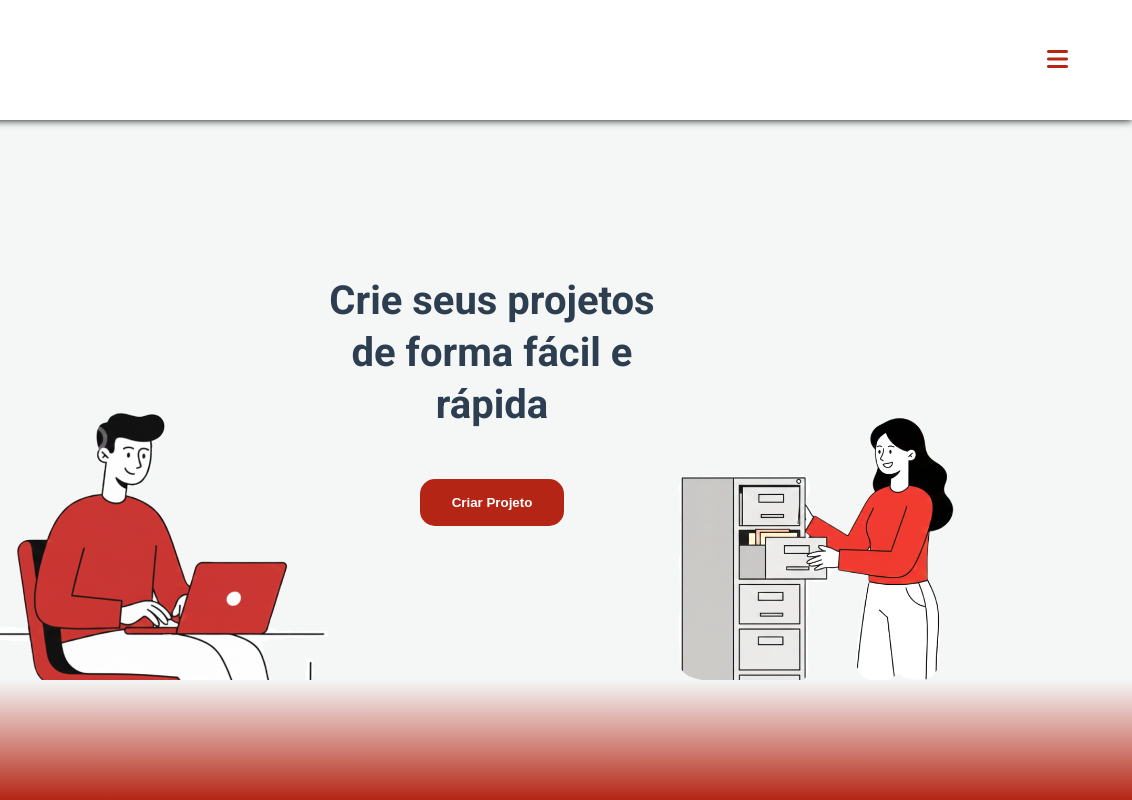
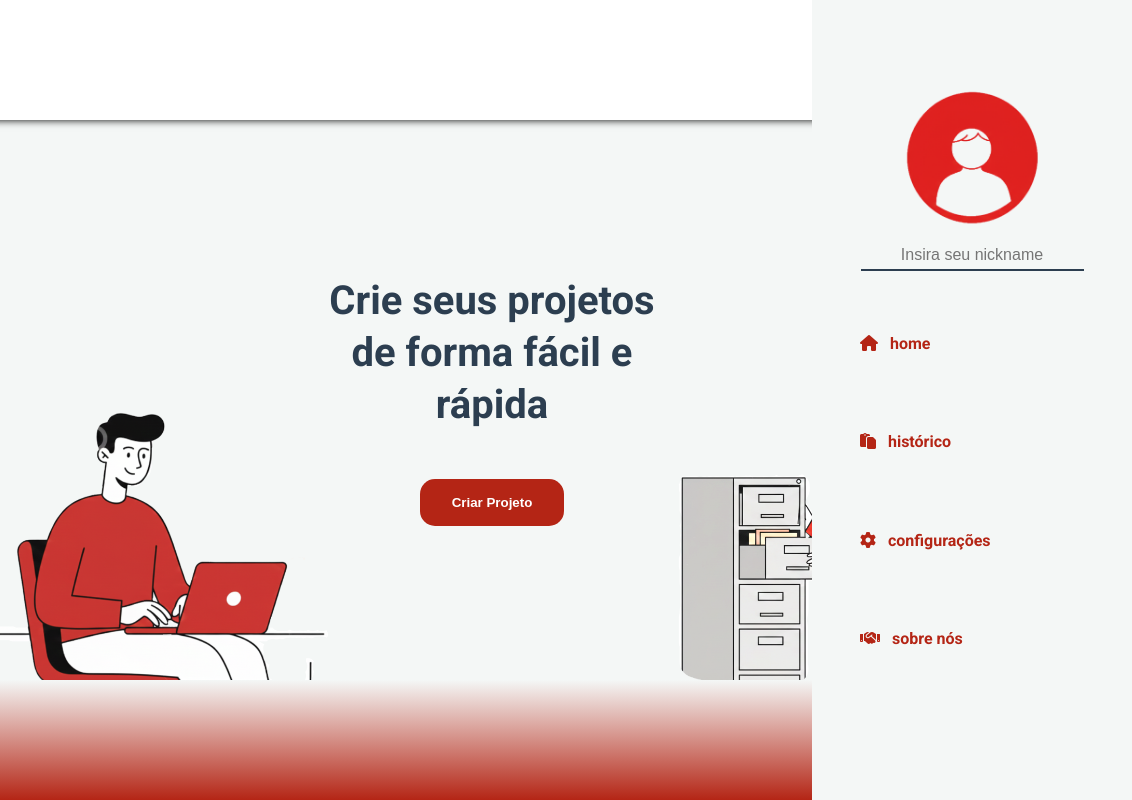
Before and after one commit to CarlosManoel23/Projects-NQ, a plain HTML site: page Routes/index.html in a window 1280 px wide. Shown: the full height of the page, 148-1280 px from the left. Drawn offline with Linux system fonts and the light colour scheme.

Commit message:
adicionando css da barra lateral

```diff
--- a/Routes/index.html
+++ b/Routes/index.html
@@ -15,7 +15,19 @@
         <button class="menu"><i class="fa-solid fa-bars"></i></button>
     </header>
     <aside>
-
+        <div class="conteiner-profile">
+            <img class="foto-perfil" src="/images/foto-perfil.png" alt="">
+            <input class="profile-name" type="text" value="" placeholder="Insira seu nickname">
+        </div>
+        <nav>
+            <ul class="menu">
+                <a href=""><i class="fa-solid fa-house"></i> &nbsp; home</a>
+                <a href=""><i class="fa-solid fa-paste"></i> &nbsp; histórico</a>
+                <a href=""><i class="fa-solid fa-gear"></i> &nbsp; configurações</a>
+                <a href=""><i class="fa-solid fa-handshake"></i> &nbsp; sobre nós</a>
+            </ul>
+        </nav>
+        <p></p>
     </aside>
     <main>
         <img class="homem-com-notebook" src="/images/homem-com-notebook.png" alt="">
--- a/styles/home.css
+++ b/styles/home.css
@@ -3,12 +3,81 @@
     padding: 0;
     box-sizing: border-box;
 }
-h1, h2, h3 {
+h1, h2, h3, a, p {
     font-family: "Roboto", sans-serif;;
 }
 body {
     background-color: #F4F7F6;
+    position: relative;
 }
+aside {
+    width: 25%;
+    height: 100%;
+    display: flex;
+    flex-direction: column;
+    align-items: center;
+    gap: 4rem;
+    padding: 5rem 3rem 3rem 3rem;
+    position: absolute;
+    top: 0;
+    right: 0;
+    z-index: 2;
+    background: #F4F7F6;
+}
+aside .conteiner-profile {
+    width: 150px;
+    height: 150px;
+    display: flex;
+    flex-direction: column;
+    align-items: center;
+    gap: 1rem;
+
+}
+aside .conteiner-profile .foto-perfil {
+    width: 100%;
+    background-size: cover;
+    background-position: center;
+    background-repeat: no-repeat;
+}
+aside .conteiner-profile .profile-name {
+    outline: none;
+    border: none;
+    border-bottom: 2px solid #2C3E50;
+    text-align: center;
+    font-size: 16px;
+    padding: 0 0.5rem 5px 0.5rem;
+    background-color: #F4F7F6;
+    color: #2C3E50;
+}
+aside nav {
+    width: 100%;
+    height: 60%;
+}
+aside nav .menu {
+    width: 100%;
+    height: 100%;
+    list-style: none;
+    display: flex;
+    flex-direction: column;
+    justify-content: space-around;
+}
+aside nav .menu a {
+    text-decoration: none;
+    color: #b42515;
+    font-weight: bolder;
+    transform-origin: left;
+    transition: transform 0.5s ease-out, background-color 0.5s ease-out;
+    transform: translateX(0);
+}
+aside nav .menu a:hover {
+    color: #F4F7F6;
+    background-color: #b42515;
+    padding: 5px 5px 5px 5px;
+    border-radius: 10px;
+    transform: translateX(10px);
+}
+
+
 header {
     height: 15vh;
     background-color: white;
@@ -17,6 +86,8 @@ header {
     justify-content: space-between;
     align-items: center;
     padding: 0 4rem 0 4rem;
+    position: relative;
+    z-index: 1;
 }
 header .image-logo {
     width: 5rem;
```
Also changed, not shown: images/foto-perfil.png (added).
